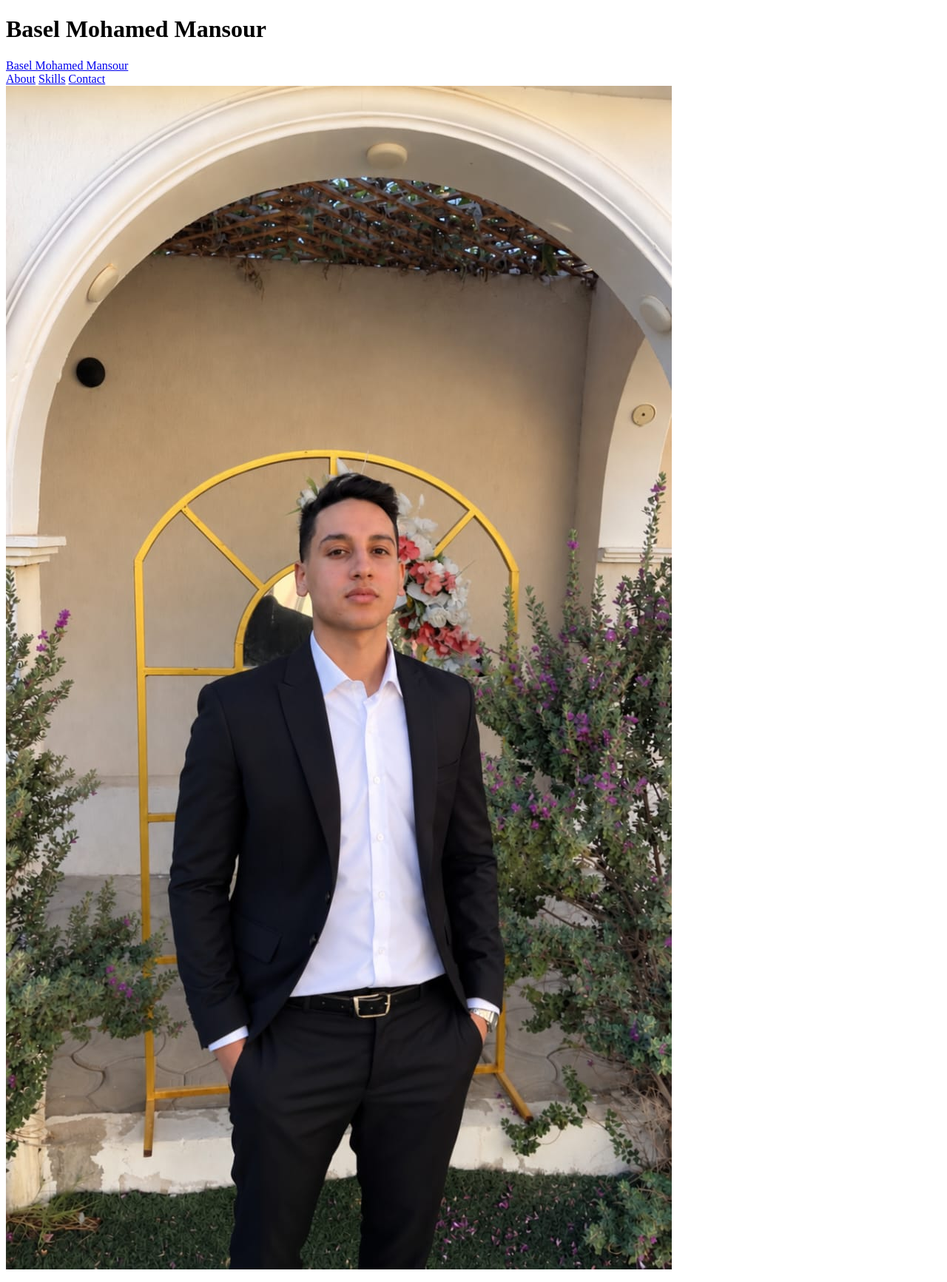
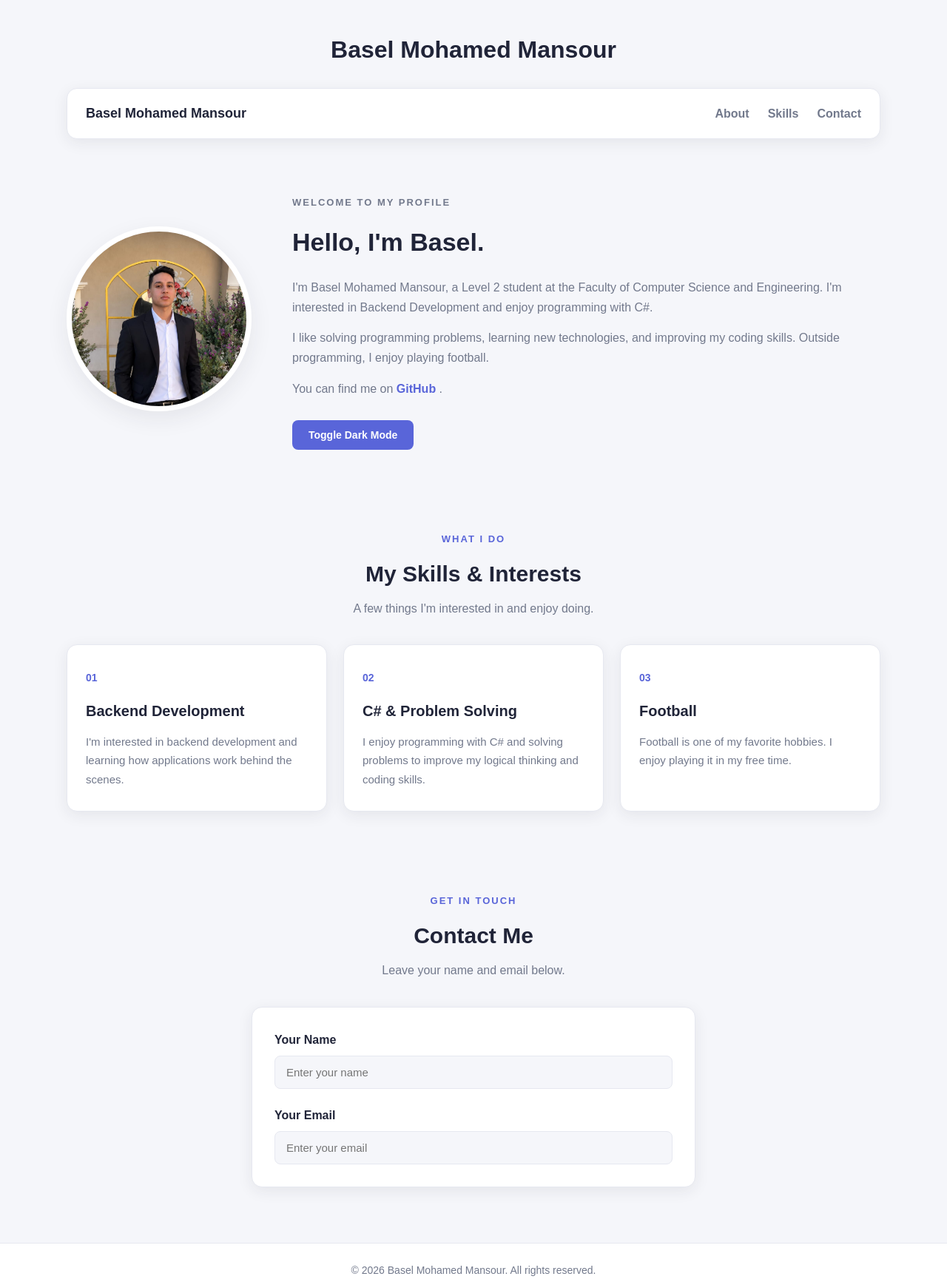
Before and after one commit to Basel-Mansour/Basel-Mansour--FT-WEB-101-Task1-225105043, a plain HTML site: page index.html in a window 1280 px wide. Shown: the top 1733 px of the page at 74% size. Drawn offline with Linux system fonts and the light colour scheme.

Commit message:
Update style.css

```diff
--- a/css/style.css
+++ b/css/style.css
@@ -1,150 +1,316 @@
-<!--
-Name: Basel Mohamed Mansour
-Student ID: 225105043
--->
+*, html {
+    box-sizing: border-box;
+    margin: 0;
+    padding: 0;
+}
 
-<!DOCTYPE html>
-<html lang="en">
+:root {
+    --bg-color: #f5f6fa;
+    --surface-color: #ffffff;
+    --text-color: #202438;
+    --muted-color: #72798c;
 
-<head>
-    <meta charset="UTF-8">
-    <meta name="viewport" content="width=device-width, initial-scale=1.0">
-    <title>Basel Mohamed Mansour | Profile</title>
-    <link rel="stylesheet" href="css/style.css">
-</head>
+    --primary-color: #5965d9;
+    --primary-hover: #4652c6;
+    --btn-text: #ffffff;
 
-<body id="top">
+    --border-color: #e6e8f0;
+    --soft-color: #eef0ff;
 
-    <header class="site-header">
-        <div class="container">
-            <h1>Basel Mohamed Mansour</h1>
+    --shadow-color: rgba(32, 36, 56, 0.08);
+}
 
-            <nav class="navbar">
-                <a href="#top" class="brand">
-                    Basel Mohamed Mansour
-                </a>
+body {
+    font-family: Arial, sans-serif;
+    background-color: var(--bg-color);
+    color: var(--text-color);
+    line-height: 1.7;
+    transition: background-color 0.3s, color 0.3s;
+}
 
-                <div class="nav-links">
-                    <a href="#about">About</a>
-                    <a href="#skills">Skills</a>
-                    <a href="#contact">Contact</a>
-                </div>
-            </nav>
-        </div>
-    </header>
+.container {
+    width: 90%;
+    max-width: 1100px;
+    margin: auto;
+}
 
-    <main class="container">
+.site-header {
+    padding-top: 40px;
+}
 
-        <section class="about-section" id="about">
-            <div class="profile-image">
-                <img src="images/me.jpg" alt="Photo of Basel Mohamed Mansour">
-            </div>
+.site-header h1 {
+    font-size: 32px;
+    text-align: center;
+    margin-bottom: 25px;
+}
 
-            <div class="about-content">
-                <p class="eyebrow">WELCOME TO MY PROFILE</p>
-                <h2>Hello, I'm Basel.</h2>
+.navbar {
+    display: flex;
+    justify-content: space-between;
+    align-items: center;
+    padding: 18px 25px;
+    background-color: var(--surface-color);
+    border: 1px solid var(--border-color);
+    border-radius: 14px;
+    box-shadow: 0 5px 20px var(--shadow-color);
+}
 
-                <p>
-                    I'm Basel Mohamed Mansour, a Level 2 student
-                    at the Faculty of Computer Science and Engineering.
-                    I'm interested in Backend Development and enjoy
-                    programming with C#.
-                </p>
+.brand {
+    font-size: 18px;
+    font-weight: bold;
+    color: var(--text-color);
+    text-decoration: none;
+}
 
-                <p>
-                    I like solving programming problems, learning
-                    new technologies, and improving my coding skills.
-                    Outside programming, I enjoy playing football.
-                </p>
+.nav-links {
+    display: flex;
+    gap: 25px;
+}
 
-                <p class="github-link">
-                    You can find me on
-                    <a href="https://github.com/Basel-Mansour" target="_blank" rel="noopener noreferrer">
-                        GitHub
-                    </a>.
-                </p>
+.nav-links a {
+    color: var(--muted-color);
+    text-decoration: none;
+    font-weight: bold;
+    transition: color 0.3s;
+}
 
-                <button id="themeBtn" type="button">
-                    Toggle Dark Mode
-                </button>
-            </div>
-        </section>
+.nav-links a:hover {
+    color: var(--primary-color);
+}
 
-        <section class="skills-section" id="skills">
-            <div class="section-heading">
-                <p class="eyebrow">WHAT I DO</p>
-                <h2>My Skills & Interests</h2>
-                <p>
-                    A few things I'm interested in and enjoy doing.
-                </p>
-            </div>
+.about-section {
+    display: flex;
+    align-items: center;
+    gap: 55px;
+    padding: 75px 0;
+}
 
-            <div class="cards-container">
-                <article class="card">
-                    <span class="card-number">01</span>
-                    <h3>Backend Development</h3>
-                    <p>
-                        I'm interested in backend development
-                        and learning how applications work
-                        behind the scenes.
-                    </p>
-                </article>
+.profile-image {
+    flex-shrink: 0;
+}
 
-                <article class="card">
-                    <span class="card-number">02</span>
-                    <h3>C# & Problem Solving</h3>
-                    <p>
-                        I enjoy programming with C# and
-                        solving problems to improve my
-                        logical thinking and coding skills.
-                    </p>
-                </article>
+.profile-image img {
+    width: 250px;
+    height: 250px;
+    object-fit: cover;
+    border-radius: 50%;
+    border: 7px solid var(--surface-color);
+    box-shadow: 0 10px 30px var(--shadow-color);
+}
 
-                <article class="card">
-                    <span class="card-number">03</span>
-                    <h3>Football</h3>
-                    <p>
-                        Football is one of my favorite hobbies.
-                        I enjoy playing it in my free time.
-                    </p>
-                </article>
-            </div>
-        </section>
+.about-content {
+    flex: 1;
+}
 
-        <section class="contact-section" id="contact">
-            <div class="section-heading">
-                <p class="eyebrow">GET IN TOUCH</p>
-                <h2>Contact Me</h2>
-                <p>
-                    Leave your name and email below.
-                </p>
-            </div>
+.eyebrow {
+    color: var(--primary-color);
+    font-size: 13px;
+    font-weight: bold;
+    letter-spacing: 2px;
+    margin-bottom: 10px;
+}
 
-            <form class="contact-form">
-                <div class="form-group">
-                    <label for="name">Your Name</label>
-                    <input type="text" id="name" name="name" placeholder="Enter your name" required>
-                </div>
+.about-content h2 {
+    font-size: 34px;
+    margin-bottom: 18px;
+}
 
-                <div class="form-group">
-                    <label for="email">Your Email</label>
-                    <input type="email" id="email" name="email" placeholder="Enter your email" required>
-                </div>
-            </form>
-        </section>
+.about-content p {
+    color: var(--muted-color);
+    margin-bottom: 14px;
+}
 
-    </main>
+.github-link a {
+    color: var(--primary-color);
+    font-weight: bold;
+    text-decoration: none;
+}
 
-    <footer class="site-footer">
-        <div class="container">
-            <p>
-                &copy; 2026 Basel Mohamed Mansour. All rights reserved.
-            </p>
-        </div>
-    </footer>
+.github-link a:hover {
+    text-decoration: underline;
+}
 
-    <script src="js/script.js"></script>
+button {
+    margin-top: 15px;
+    padding: 12px 22px;
+    border: none;
+    border-radius: 8px;
+    background-color: var(--primary-color);
+    color: var(--btn-text);
+    font-size: 14px;
+    font-weight: bold;
+    cursor: pointer;
+    transition: background-color 0.3s;
+}
 
-</body>
+button:hover {
+    background-color: var(--primary-hover);
+}
 
-</html>
+.skills-section {
+    padding: 35px 0 75px;
+}
+
+.section-heading {
+    text-align: center;
+    margin-bottom: 35px;
+}
+
+.section-heading h2 {
+    font-size: 30px;
+    margin-bottom: 8px;
+}
+
+.section-heading > p:last-child {
+    color: var(--muted-color);
+}
+
+.cards-container {
+    display: flex;
+    gap: 22px;
+}
+
+.card {
+    flex: 1;
+    padding: 30px 25px;
+    background-color: var(--surface-color);
+    border: 1px solid var(--border-color);
+    border-radius: 14px;
+    box-shadow: 0 5px 20px var(--shadow-color);
+    transition: transform 0.3s, box-shadow 0.3s, background-color 0.3s;
+}
+
+.card:hover {
+    transform: translateY(-7px);
+    background-color: var(--soft-color);
+    box-shadow: 0 12px 28px var(--shadow-color);
+}
+
+.card-number {
+    display: inline-block;
+    color: var(--primary-color);
+    font-size: 14px;
+    font-weight: bold;
+    margin-bottom: 15px;
+}
+
+.card h3 {
+    font-size: 20px;
+    margin-bottom: 12px;
+}
+
+.card p {
+    color: var(--muted-color);
+    font-size: 15px;
+}
+
+.contact-section {
+    padding: 35px 0 75px;
+}
+
+.contact-form {
+    max-width: 600px;
+    margin: auto;
+    padding: 30px;
+    background-color: var(--surface-color);
+    border: 1px solid var(--border-color);
+    border-radius: 14px;
+    box-shadow: 0 5px 20px var(--shadow-color);
+}
+
+.form-group {
+    margin-bottom: 22px;
+}
+
+.form-group:last-child {
+    margin-bottom: 0;
+}
+
+.form-group label {
+    display: block;
+    font-weight: bold;
+    margin-bottom: 8px;
+}
+
+.form-group input {
+    width: 100%;
+    padding: 13px 15px;
+    border: 1px solid var(--border-color);
+    border-radius: 8px;
+    background-color: var(--bg-color);
+    color: var(--text-color);
+    font-size: 15px;
+    outline: none;
+}
+
+.form-group input:focus {
+    border-color: var(--primary-color);
+}
+
+.site-footer {
+    padding: 25px 0;
+    background-color: var(--surface-color);
+    border-top: 1px solid var(--border-color);
+    text-align: center;
+}
+
+.site-footer p {
+    color: var(--muted-color);
+    font-size: 14px;
+}
+
+body.dark {
+    --bg-color: #171923;
+    --surface-color: #222634;
+    --text-color: #f1f2f7;
+    --muted-color: #b0b6c8;
+
+    --primary-color: #929bff;
+    --primary-hover: #7e89f2;
+    --btn-text: #171923;
+
+    --border-color: #373d50;
+    --soft-color: #30354c;
+
+    --shadow-color: rgba(0, 0, 0, 0.2);
+}
+
+@media (max-width: 800px) {
+    .about-section {
+        flex-direction: column;
+        text-align: center;
+        gap: 30px;
+    }
+
+    .cards-container {
+        flex-direction: column;
+    }
+}
+
+@media (max-width: 600px) {
+    .site-header h1 {
+        font-size: 25px;
+    }
+
+    .navbar {
+        flex-direction: column;
+        gap: 15px;
+    }
+
+    .nav-links {
+        gap: 18px;
+    }
+
+    .about-content h2 {
+        font-size: 28px;
+    }
+
+    .profile-image img {
+        width: 200px;
+        height: 200px;
+    }
+
+    .contact-form {
+        padding: 20px;
+    }
+}
```
